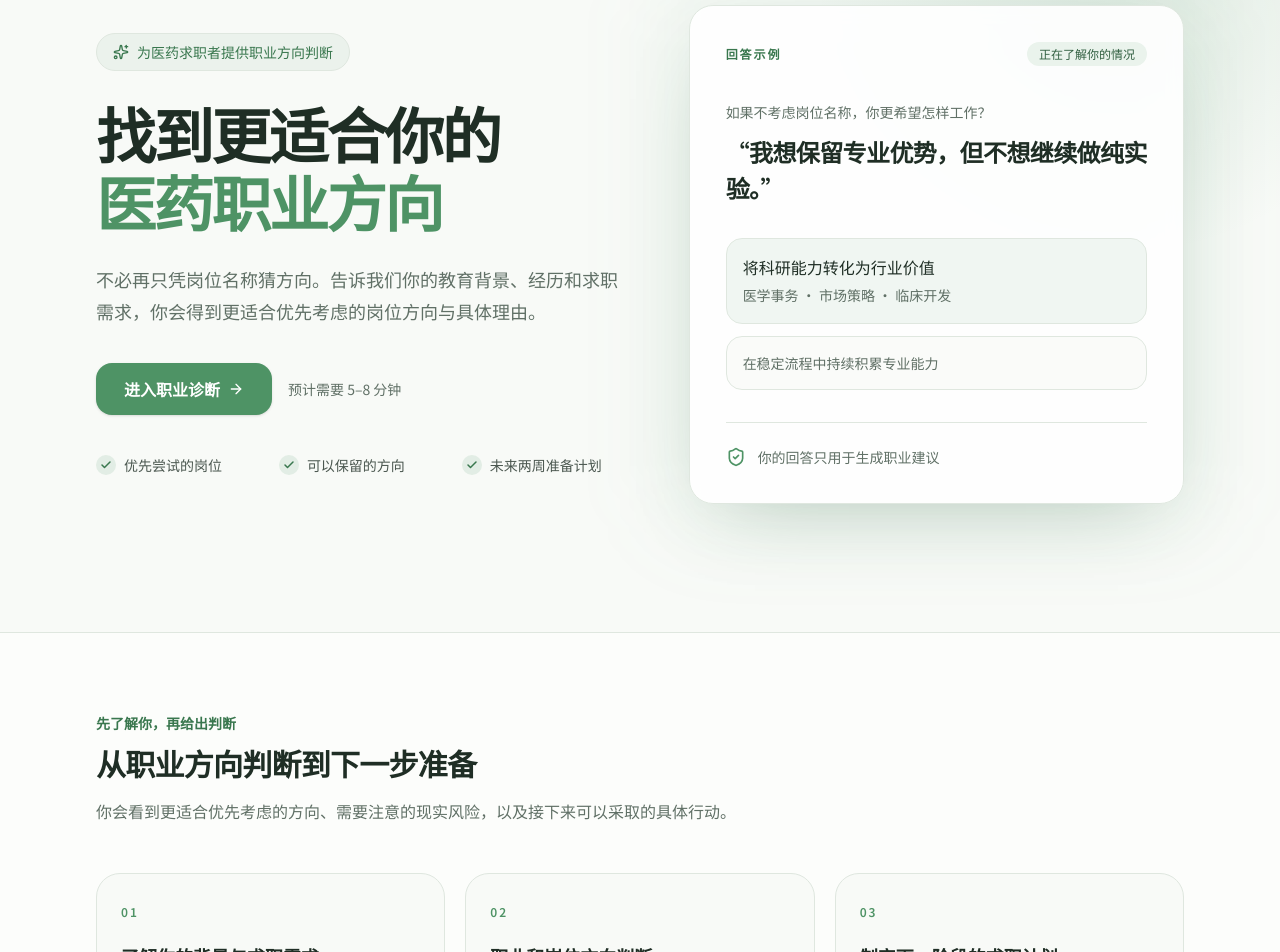
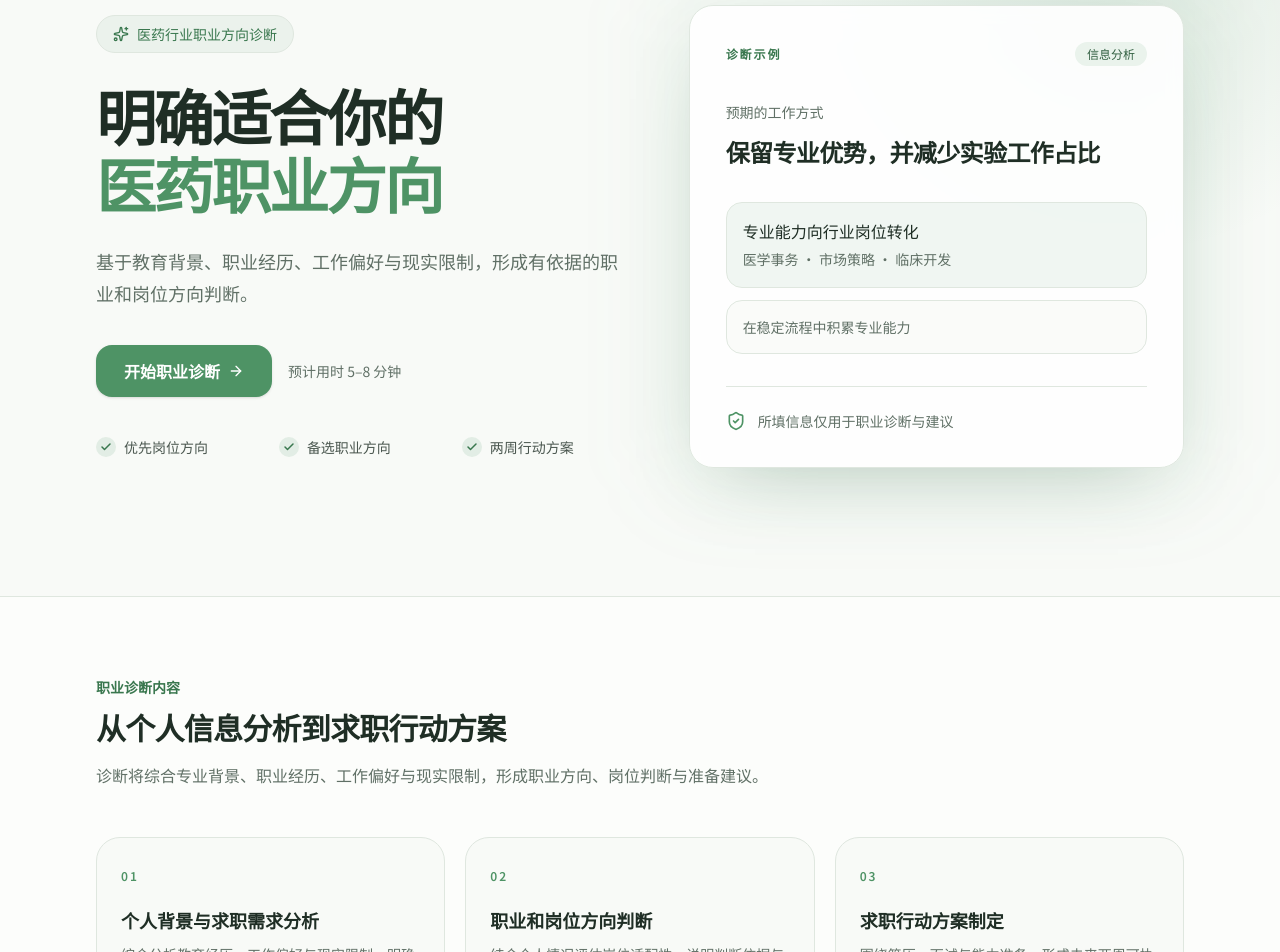
Before and after one commit to Qihua2026/Medical, a Next.js app: page / in a window 1280 px wide. Shown: the part 180-1132 px from the top of the page. Built offline with nearby package versions, Linux system fonts and the light colour scheme.

Commit message:
copy: standardize professional product language

```diff
--- a/src/app/assessment/page.tsx
+++ b/src/app/assessment/page.tsx
@@ -9,10 +9,10 @@ import { Progress } from "@/components/ui/progress";
 
 const questions = [
   {
-    eyebrow: "先认识一下你",
-    title: "先从你现在所处的阶段开始",
+    eyebrow: "当前状态",
+    title: "请选择当前求职阶段",
     description:
-      "不同阶段适合的岗位入口和准备方式并不相同。请选择最接近你当前情况的一项。",
+      "求职阶段将影响可选岗位入口及准备节奏，请选择与当前情况最接近的一项。",
     legend: "当前求职阶段",
     options: [
       "应届生",
@@ -23,55 +23,55 @@ const questions = [
       "gap / 短履历",
     ],
     reason:
-      "你的求职阶段会影响适合的岗位入口，也会影响接下来需要投入的准备时间。",
+      "求职阶段是判断岗位门槛、履历风险与准备周期的基础信息。",
   },
   {
-    eyebrow: "了解你的工作偏好",
-    title: "如果不考虑岗位名称，你更希望怎样工作？",
+    eyebrow: "工作偏好",
+    title: "请选择符合预期的工作方式",
     description:
-      "先选最接近你的工作状态，而不是你觉得更容易入职的岗位。",
+      "请基于长期工作意愿选择，不必考虑当前岗位机会或录用难度。",
     legend: "工作偏好",
     options: [
-      "深入分析专业信息和复杂问题",
-      "与人沟通并影响专业决策",
-      "推进项目、协调团队把事情落地",
+      "分析专业信息与复杂问题",
+      "沟通并影响专业决策",
+      "推进项目与协调团队",
       "将科研能力转化为行业价值",
-      "在稳定流程中持续积累专业能力",
+      "在稳定流程中积累专业能力",
     ],
     reason:
-      "了解你真正喜欢的工作方式，才能判断 MSL、CRA、市场等方向是否适合长期发展。",
+      "工作方式偏好用于评估医学事务、临床运营与市场等方向的长期适配性。",
   },
   {
-    eyebrow: "明确你的现实约束",
-    title: "这次求职，你最需要坚持的底线是什么？",
+    eyebrow: "求职约束",
+    title: "请选择当前不可妥协的求职条件",
     description:
-      "如果有多项都重要，请先选择最不能妥协的一项，后续仍可补充。",
+      "如有多项重要条件，请优先选择当前限制最强的一项。",
     legend: "求职底线",
     options: [
       "不接受高频出差",
-      "不接受纯销售",
-      "不想继续做实验",
-      "城市选择不能妥协",
-      "暂时没有明确底线",
+      "不接受纯销售岗位",
+      "不再从事实验工作",
+      "工作城市不可调整",
+      "暂无明确限制",
     ],
     reason:
-      "先明确最不能妥协的条件，可以帮你避开不合适的方向，减少无效准备和投递。",
+      "硬性约束用于排除明显不适配的岗位方向，减少无效准备与投递。",
   },
   {
-    eyebrow: "确定你的排序标准",
-    title: "这次求职，你最希望优先得到什么？",
+    eyebrow: "求职目标",
+    title: "请选择当前求职的首要目标",
     description:
-      "不同目标会改变岗位与机会的排序，请选择现阶段最重要的一项。",
+      "首要目标将作为多个可行方向之间的排序依据。",
     legend: "优先目标",
     options: [
-      "尽快拿到合适 offer",
-      "进入更好的平台",
-      "获得更有竞争力的薪资",
+      "尽快获得合适 offer",
+      "进入更具发展空间的平台",
+      "提高薪资水平",
       "留在目标城市",
-      "建立长期发展路径",
+      "建立长期职业发展路径",
     ],
     reason:
-      "当多个方向都可行时，你最看重的目标会决定应该先争取哪一类机会。",
+      "首要目标用于确定岗位、平台与机会的优先顺序。",
   },
 ] as const;
 
@@ -123,13 +123,13 @@ export default function Assessment() {
             className="size-12 text-primary"
           />
           <p className="mt-8 text-sm font-semibold text-primary-dark">
-            已完成四项核心问题
+            已完成四项核心信息
           </p>
           <h1 className="mt-3 text-3xl font-semibold tracking-tight text-foreground sm:text-4xl">
-            你的求职需求已完成整理
+            核心求职信息已完成整理
           </h1>
           <p className="mt-4 max-w-2xl text-base leading-7 text-muted-foreground">
-            接下来会根据这些选择，为你判断值得优先考虑的岗位方向，并整理具体的求职准备建议。
+            将基于上述信息形成优先职业方向、岗位适配依据与后续准备建议。
           </p>
           <dl className="mt-10 grid gap-3 sm:grid-cols-2">
             {answers.map((answer, index) => (
@@ -183,7 +183,7 @@ function QuestionStep({
         <span className="font-medium text-primary-dark">
           第 {stepNumber} 步，共 4 步
         </span>
-        <span className="text-muted-foreground">约 2 分钟</span>
+        <span className="text-muted-foreground">预计用时 2 分钟</span>
       </div>
       <Progress
         aria-label={`诊断进度：${progress}%`}
@@ -226,7 +226,7 @@ function QuestionStep({
           className="mt-0.5 size-4 shrink-0"
         />
         <p>
-          <strong className="font-semibold">为什么要问：</strong>
+          <strong className="font-semibold">填写说明：</strong>
           {question.reason}
         </p>
       </aside>
@@ -238,7 +238,7 @@ function QuestionStep({
           size="lg"
           type="button"
         >
-          确定
+          确认
         </Button>
       </div>
     </section>
--- a/src/app/page.tsx
+++ b/src/app/page.tsx
@@ -5,9 +5,9 @@ import { Button } from "@/components/ui/button";
 import { Card, CardContent } from "@/components/ui/card";
 
 const outcomes = [
-  "优先尝试的岗位",
-  "可以保留的方向",
-  "未来两周准备计划",
+  "优先岗位方向",
+  "备选职业方向",
+  "两周行动方案",
 ];
 
 export default function Home() {
@@ -25,12 +25,12 @@ export default function Home() {
 
       <section className="relative z-10 mx-auto grid max-w-6xl items-center gap-14 px-6 pb-24 pt-14 lg:grid-cols-[1.04fr_0.96fr] lg:px-8 lg:pb-32 lg:pt-24">
         <div className="max-w-2xl">
-          <div className="mb-7 inline-flex items-center gap-2 rounded-full border border-primary/15 bg-primary/8 px-4 py-2 text-sm font-medium text-primary-dark"><Sparkles aria-hidden="true" className="size-4" />为医药求职者提供职业方向判断</div>
-          <h1 className="text-balance text-4xl font-semibold leading-[1.14] tracking-[-0.04em] text-foreground sm:text-5xl lg:text-[3.75rem]">找到更适合你的<span className="block text-primary">医药职业方向</span></h1>
-          <p className="mt-7 max-w-xl text-pretty text-lg leading-8 text-muted-foreground">不必再只凭岗位名称猜方向。告诉我们你的教育背景、经历和求职需求，你会得到更适合优先考虑的岗位方向与具体理由。</p>
+          <div className="mb-7 inline-flex items-center gap-2 rounded-full border border-primary/15 bg-primary/8 px-4 py-2 text-sm font-medium text-primary-dark"><Sparkles aria-hidden="true" className="size-4" />医药行业职业方向诊断</div>
+          <h1 className="text-balance text-4xl font-semibold leading-[1.14] tracking-[-0.04em] text-foreground sm:text-5xl lg:text-[3.75rem]">明确适合你的<span className="block text-primary">医药职业方向</span></h1>
+          <p className="mt-7 max-w-xl text-pretty text-lg leading-8 text-muted-foreground">基于教育背景、职业经历、工作偏好与现实限制，形成有依据的职业和岗位方向判断。</p>
           <div className="mt-9 flex flex-col items-start gap-4 sm:flex-row sm:items-center">
-            <Button asChild size="lg"><Link href="/assessment">进入职业诊断<ArrowRight aria-hidden="true" className="size-4" /></Link></Button>
-            <span className="text-sm text-muted-foreground">预计需要 5–8 分钟</span>
+            <Button asChild size="lg"><Link href="/assessment">开始职业诊断<ArrowRight aria-hidden="true" className="size-4" /></Link></Button>
+            <span className="text-sm text-muted-foreground">预计用时 5–8 分钟</span>
           </div>
           <ul className="mt-10 grid gap-3 text-sm text-foreground/80 sm:grid-cols-3" aria-label="诊断结果包括">
             {outcomes.map((outcome) => <li className="flex items-center gap-2" key={outcome}><span className="grid size-5 shrink-0 place-items-center rounded-full bg-primary/12 text-primary-dark"><Check aria-hidden="true" className="size-3" strokeWidth={3} /></span>{outcome}</li>)}
@@ -41,10 +41,10 @@ export default function Home() {
           <div aria-hidden="true" className="absolute -inset-8 -z-10 rounded-[3rem] bg-primary/6 blur-2xl" />
           <Card className="overflow-hidden border-primary/10 bg-card/90 shadow-[0_28px_80px_-38px_rgba(39,91,59,0.35)] backdrop-blur">
             <CardContent className="p-7 sm:p-9">
-              <div className="flex items-center justify-between"><span className="text-xs font-semibold tracking-[0.16em] text-primary-dark">回答示例</span><span className="rounded-full bg-secondary px-3 py-1 text-xs text-secondary-foreground">正在了解你的情况</span></div>
-              <div className="mt-9"><p className="text-sm text-muted-foreground">如果不考虑岗位名称，你更希望怎样工作？</p><p className="mt-3 text-2xl font-semibold leading-9 tracking-tight text-foreground">“我想保留专业优势，但不想继续做纯实验。”</p></div>
-              <div className="mt-8 space-y-3"><div className="rounded-2xl border border-primary/25 bg-primary/8 p-4"><p className="font-medium text-foreground">将科研能力转化为行业价值</p><p className="mt-1 text-sm leading-6 text-muted-foreground">医学事务 · 市场策略 · 临床开发</p></div><div className="rounded-2xl border border-border bg-background/70 p-4 text-sm text-muted-foreground">在稳定流程中持续积累专业能力</div></div>
-              <div className="mt-8 flex items-center gap-3 border-t border-border pt-6 text-sm text-muted-foreground"><ShieldCheck aria-hidden="true" className="size-5 text-primary" />你的回答只用于生成职业建议</div>
+              <div className="flex items-center justify-between"><span className="text-xs font-semibold tracking-[0.16em] text-primary-dark">诊断示例</span><span className="rounded-full bg-secondary px-3 py-1 text-xs text-secondary-foreground">信息分析</span></div>
+              <div className="mt-9"><p className="text-sm text-muted-foreground">预期的工作方式</p><p className="mt-3 text-2xl font-semibold leading-9 tracking-tight text-foreground">保留专业优势，并减少实验工作占比</p></div>
+              <div className="mt-8 space-y-3"><div className="rounded-2xl border border-primary/25 bg-primary/8 p-4"><p className="font-medium text-foreground">专业能力向行业岗位转化</p><p className="mt-1 text-sm leading-6 text-muted-foreground">医学事务 · 市场策略 · 临床开发</p></div><div className="rounded-2xl border border-border bg-background/70 p-4 text-sm text-muted-foreground">在稳定流程中积累专业能力</div></div>
+              <div className="mt-8 flex items-center gap-3 border-t border-border pt-6 text-sm text-muted-foreground"><ShieldCheck aria-hidden="true" className="size-5 text-primary" />所填信息仅用于职业诊断与建议</div>
             </CardContent>
           </Card>
         </div>
@@ -52,11 +52,11 @@ export default function Home() {
 
       <section id="how-it-works" className="border-t border-border/70 bg-card/60">
         <div className="mx-auto max-w-6xl px-6 py-20 lg:px-8">
-          <div className="max-w-2xl"><p className="text-sm font-semibold text-primary-dark">先了解你，再给出判断</p><h2 className="mt-3 text-3xl font-semibold tracking-tight text-foreground">从职业方向判断到下一步准备</h2><p className="mt-4 leading-7 text-muted-foreground">你会看到更适合优先考虑的方向、需要注意的现实风险，以及接下来可以采取的具体行动。</p></div>
+          <div className="max-w-2xl"><p className="text-sm font-semibold text-primary-dark">职业诊断内容</p><h2 className="mt-3 text-3xl font-semibold tracking-tight text-foreground">从个人信息分析到求职行动方案</h2><p className="mt-4 leading-7 text-muted-foreground">诊断将综合专业背景、职业经历、工作偏好与现实限制，形成职业方向、岗位判断与准备建议。</p></div>
           <div className="mt-12 grid gap-5 md:grid-cols-3">
-            {[["01", "了解你的背景与求职需求", "综合你的教育经历、工作偏好和现实限制，明确职业选择中的关键条件。"], ["02", "职业和岗位方向判断", "结合个人情况分析岗位适配性，并说明判断依据与需要注意的风险。"], ["03", "制定下一阶段的求职计划", "围绕简历、面试和能力准备，形成未来两周可以执行的具体安排。"]].map(([number, title, description]) => <Card key={number} className="bg-background/85"><CardContent className="p-6"><span className="text-xs font-semibold tracking-[0.16em] text-primary">{number}</span><h3 className="mt-5 text-lg font-semibold text-foreground">{title}</h3><p className="mt-2 text-sm leading-6 text-muted-foreground">{description}</p></CardContent></Card>)}
+            {[["01", "个人背景与求职需求分析", "综合分析教育经历、工作偏好与现实限制，明确职业选择的关键条件。"], ["02", "职业和岗位方向判断", "结合个人情况评估岗位适配性，说明判断依据与潜在风险。"], ["03", "求职行动方案制定", "围绕简历、面试与能力准备，形成未来两周可执行的行动方案。"]].map(([number, title, description]) => <Card key={number} className="bg-background/85"><CardContent className="p-6"><span className="text-xs font-semibold tracking-[0.16em] text-primary">{number}</span><h3 className="mt-5 text-lg font-semibold text-foreground">{title}</h3><p className="mt-2 text-sm leading-6 text-muted-foreground">{description}</p></CardContent></Card>)}
           </div>
-          <p className="mt-10 flex items-start gap-2 text-sm leading-6 text-muted-foreground"><ShieldCheck aria-hidden="true" className="mt-0.5 size-4 shrink-0 text-primary" />只基于你的真实经历提供判断与表达建议，不虚构经历，不承诺 offer、薪资或录用概率。</p>
+          <p className="mt-10 flex items-start gap-2 text-sm leading-6 text-muted-foreground"><ShieldCheck aria-hidden="true" className="mt-0.5 size-4 shrink-0 text-primary" />诊断仅基于真实经历提供方向判断与表达建议；不虚构经历，不承诺 offer、薪资或录用概率。</p>
         </div>
       </section>
     </main>
```
Also changed, not shown: 2 other files (tests, documents, lock files or other folders).
